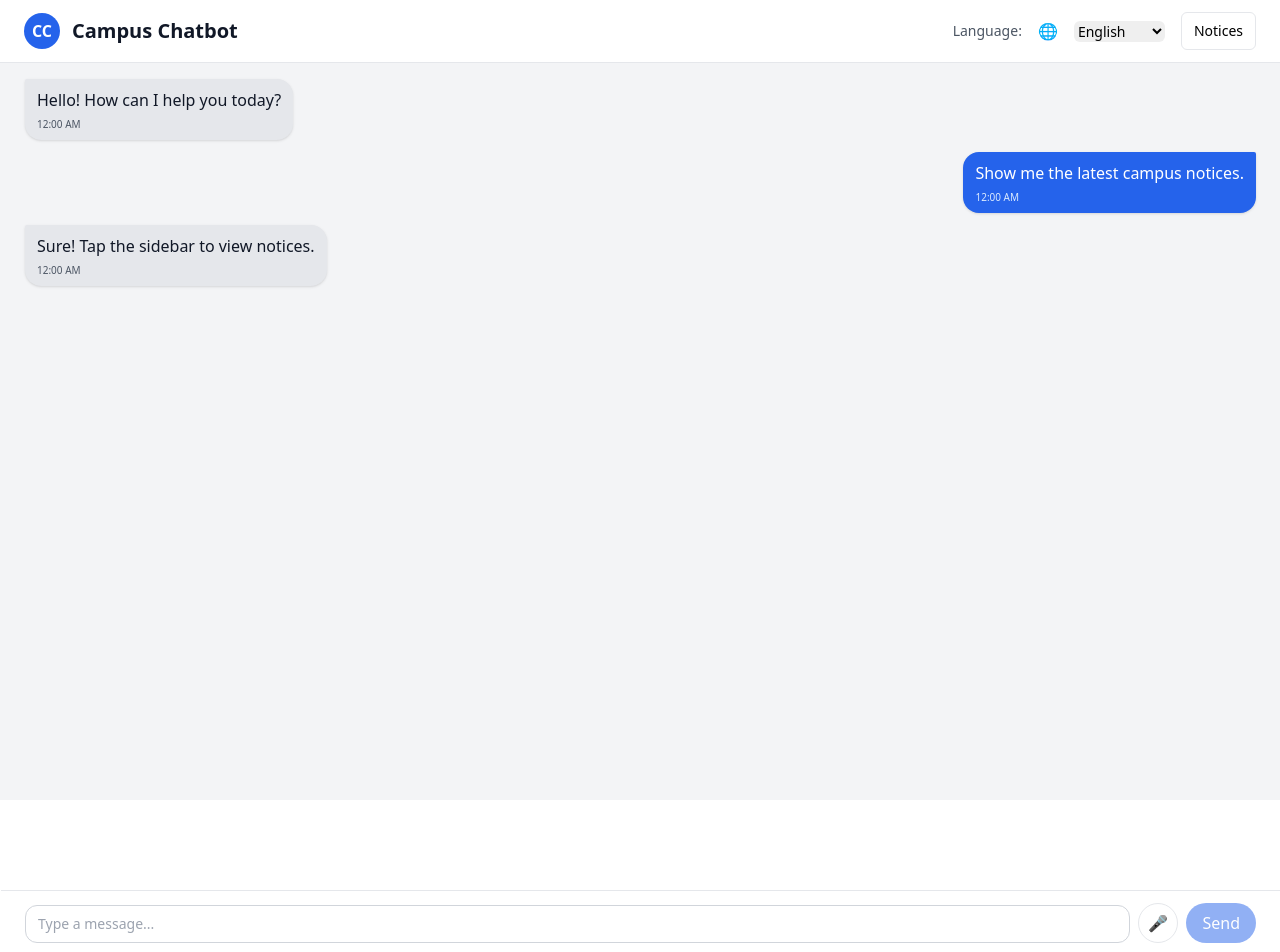
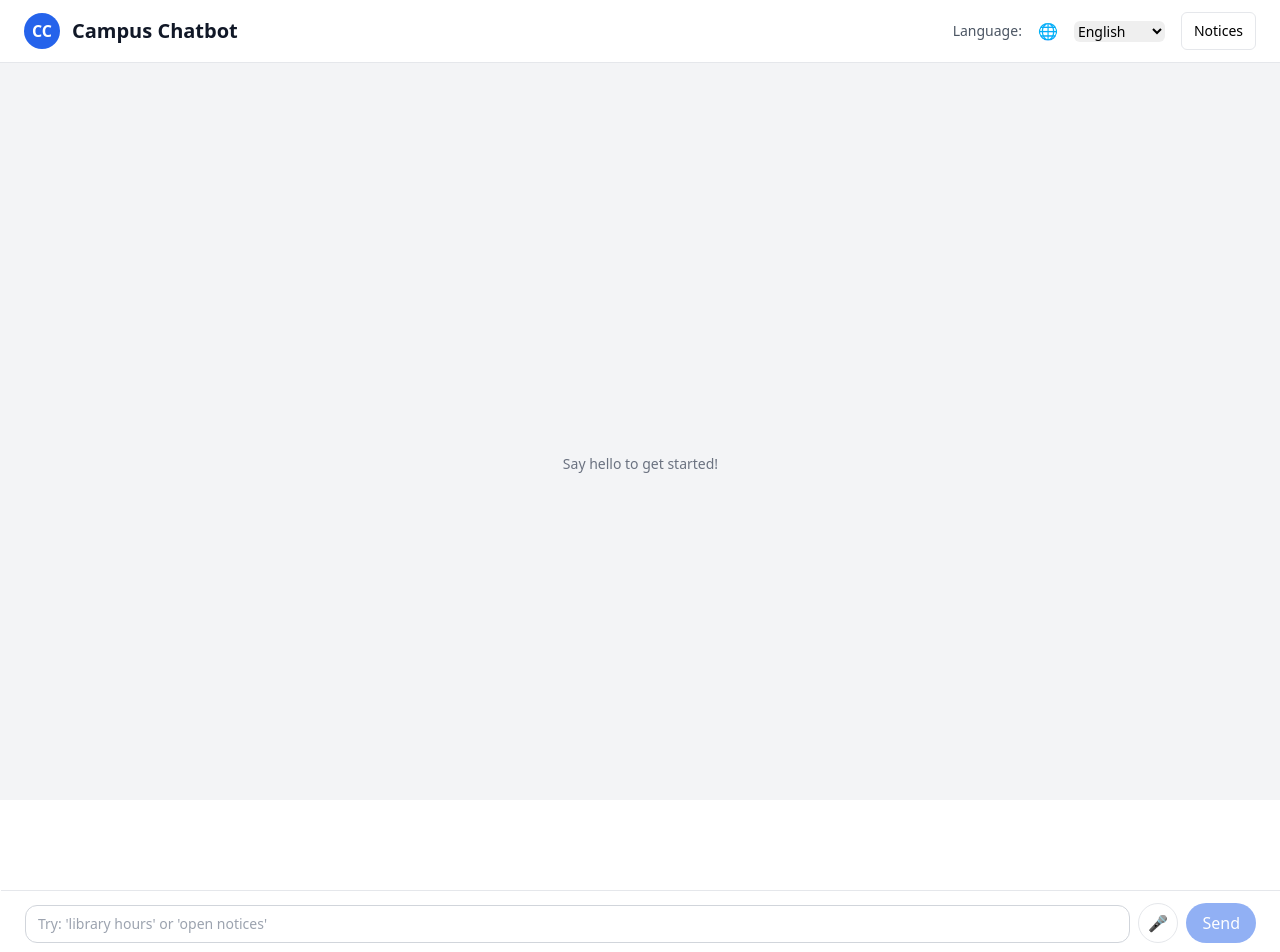
Before and after one commit to BRD-789/Campus-Chatbot, a React (Vite) app: page / in a window 1280 px wide. Shown: the top 952 px of the page. Built offline with nearby package versions, Linux system fonts and the light colour scheme.

Commit message:
Remove default chat; update input placeholder with example prompt

```diff
--- a/src/App.tsx
+++ b/src/App.tsx
@@ -7,11 +7,7 @@ export default function App() {
 	const [language, setLanguage] = useState('en');
 	const [isSidebarOpen, setIsSidebarOpen] = useState(false);
 	const [messageInput, setMessageInput] = useState('');
-	const [messages, setMessages] = useState<Message[]>([
-		{ id: 1, role: 'bot', text: 'Hello! How can I help you today?' },
-		{ id: 2, role: 'user', text: 'Show me the latest campus notices.' },
-		{ id: 3, role: 'bot', text: 'Sure! Tap the sidebar to view notices.' }
-	]);
+	const [messages, setMessages] = useState<Message[]>([]);
 
 	const notices = useMemo(() => NOTICES, []);
 
@@ -22,7 +18,7 @@ export default function App() {
 		const dict = {
 				en: {
 				title: 'Campus Chatbot',
-				inputPlaceholder: 'Type a message...',
+					inputPlaceholder: "Try: 'library hours' or 'open notices'",
 				send: 'Send',
 				mic: 'Mic',
 				notices: 'Notices',
@@ -33,7 +29,7 @@ export default function App() {
 			},
 				hi: {
 				title: 'कैंपस चैटबॉट',
-				inputPlaceholder: 'संदेश लिखें...',
+					inputPlaceholder: "Try: 'library hours' or 'open notices'",
 				send: 'भेजें',
 				mic: 'माइक',
 				notices: 'सूचनाएँ',
@@ -44,7 +40,7 @@ export default function App() {
 			},
 				marwari: {
 				title: 'कैंपस चैटबोट',
-				inputPlaceholder: 'संदेस लिखो...',
+					inputPlaceholder: "Try: 'library hours' or 'open notices'",
 				send: 'पठाओ',
 				mic: 'माइक',
 				notices: 'सूचना',
@@ -55,7 +51,7 @@ export default function App() {
 			},
 				mewari: {
 				title: 'कैंपस चैटबोट',
-				inputPlaceholder: 'संदेस लिखो...',
+					inputPlaceholder: "Try: 'library hours' or 'open notices'",
 				send: 'पठाओ',
 				mic: 'माइक',
 				notices: 'खबर',
@@ -66,7 +62,7 @@ export default function App() {
 			},
 				dhundhari: {
 				title: 'कैंपस चैटबोट',
-				inputPlaceholder: 'संदेस लिखो...',
+					inputPlaceholder: "Try: 'library hours' or 'open notices'",
 				send: 'पठाओ',
 				mic: 'माइक',
 				notices: 'सूचना',
@@ -77,7 +73,7 @@ export default function App() {
 			},
 				harauti: {
 				title: 'कैंपस चैटबोट',
-				inputPlaceholder: 'संदेस लिखो...',
+					inputPlaceholder: "Try: 'library hours' or 'open notices'",
 				send: 'पठाओ',
 				mic: 'माइक',
 				notices: 'सूचना',
@@ -88,7 +84,7 @@ export default function App() {
 			},
 				mewati: {
 				title: 'कैंपस चैटबोट',
-				inputPlaceholder: 'संदेस लिखो...',
+					inputPlaceholder: "Try: 'library hours' or 'open notices'",
 				send: 'पठाओ',
 				mic: 'माइक',
 				notices: 'सूचना',
```
Lines whose indentation alone changed are shown as unchanged.
